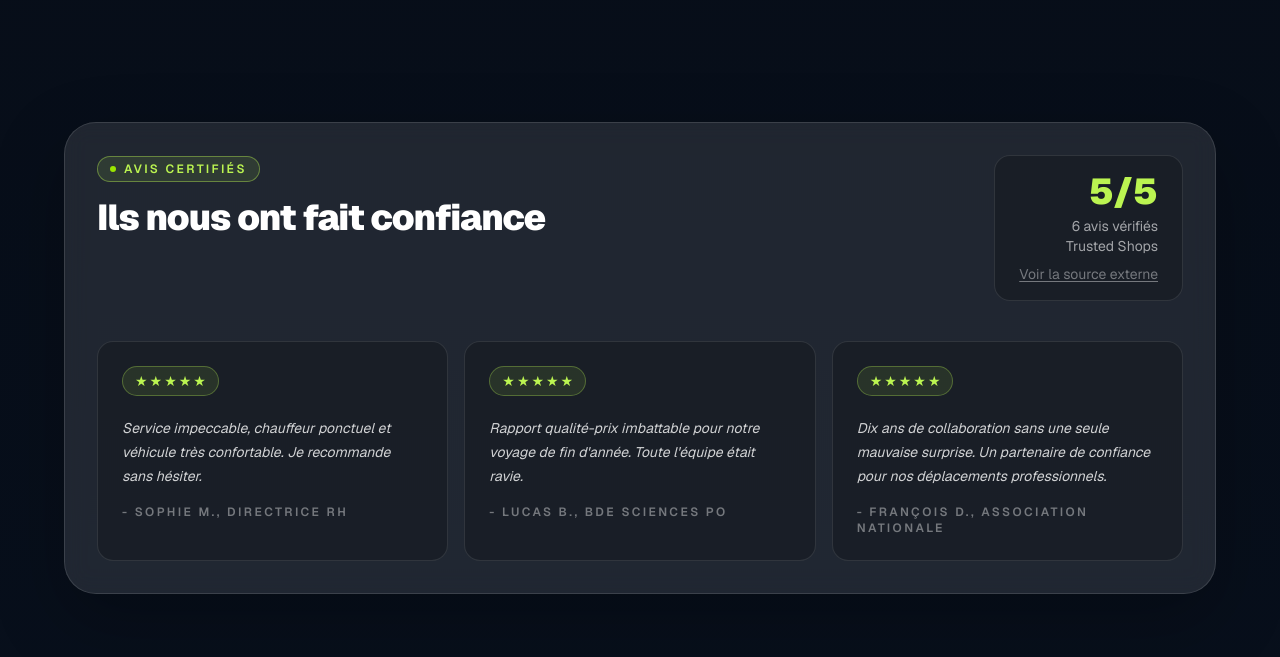
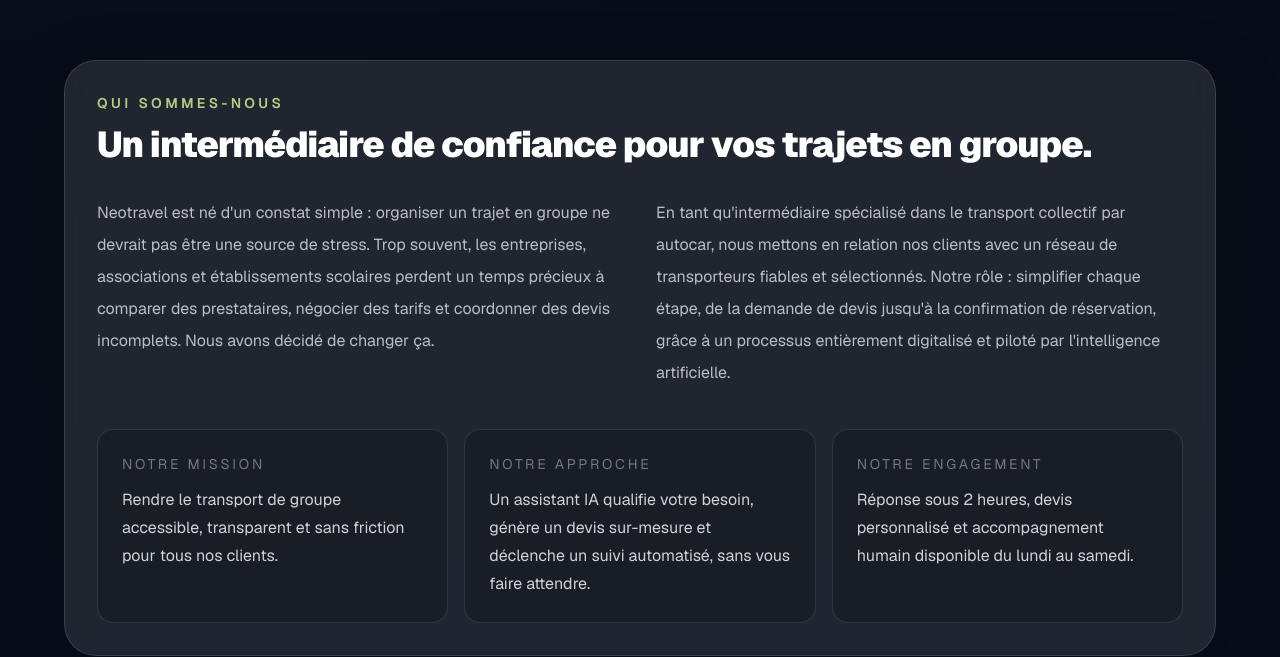
Before and after one commit to mathismce/neotravel, a Next.js app: page / in a window 1280 px wide. Shown: the part 1642-2299 px from the top of the page. Built offline with nearby package versions, Linux system fonts and the light colour scheme.

Commit message:
Ajout section Qui sommes-nous

```diff
--- a/app/page.tsx
+++ b/app/page.tsx
@@ -128,7 +128,52 @@
         </div>
       </section>
 
+<section
+  id="qui-sommes-nous"
+  className="relative flex min-h-screen items-center px-4 py-16 sm:px-6 lg:px-8"
+>
+  <div className="relative z-10 mx-auto w-full max-w-6xl rounded-[32px] border border-white/12 bg-white/10 p-6 text-white shadow-[0_25px_70px_rgba(0,0,0,0.25)] backdrop-blur-md sm:p-8">
+    <p className="text-sm font-semibold uppercase tracking-[0.24em] text-lime-200/80">
+      Qui sommes-nous
+    </p>
+    <h2 className="mt-3 text-3xl font-black tracking-[-0.03em] sm:text-4xl">
+      Un intermédiaire de confiance pour vos trajets en groupe.
+    </h2>
+
+    <div className="mt-8 grid gap-8 md:grid-cols-2">
+      <p className="text-base leading-8 text-white/70">
+        Neotravel est né d'un constat simple : organiser un trajet en groupe ne devrait pas être une source de stress. Trop souvent, les entreprises, associations et établissements scolaires perdent un temps précieux à comparer des prestataires, négocier des tarifs et coordonner des devis incomplets. Nous avons décidé de changer ça.
+      </p>
+      <p className="text-base leading-8 text-white/70">
+        En tant qu'intermédiaire spécialisé dans le transport collectif par autocar, nous mettons en relation nos clients avec un réseau de transporteurs fiables et sélectionnés. Notre rôle : simplifier chaque étape, de la demande de devis jusqu'à la confirmation de réservation, grâce à un processus entièrement digitalisé et piloté par l'intelligence artificielle.
+      </p>
+    </div>
+
+    <div className="mt-10 grid gap-4 sm:grid-cols-3">
+      <div className="rounded-2xl border border-white/10 bg-black/20 p-6">
+        <p className="text-sm uppercase tracking-[0.2em] text-white/40">Notre mission</p>
+        <p className="mt-3 text-base leading-7 text-white/80">
+          Rendre le transport de groupe accessible, transparent et sans friction pour tous nos clients.
+        </p>
+      </div>
+      <div className="rounded-2xl border border-white/10 bg-black/20 p-6">
+        <p className="text-sm uppercase tracking-[0.2em] text-white/40">Notre approche</p>
+        <p className="mt-3 text-base leading-7 text-white/80">
+          Un assistant IA qualifie votre besoin, génère un devis sur-mesure et déclenche un suivi automatisé, sans vous faire attendre.
+        </p>
+      </div>
+      <div className="rounded-2xl border border-white/10 bg-black/20 p-6">
+        <p className="text-sm uppercase tracking-[0.2em] text-white/40">Notre engagement</p>
+        <p className="mt-3 text-base leading-7 text-white/80">
+          Réponse sous 2 heures, devis personnalisé et accompagnement humain disponible du lundi au samedi.
+        </p>
+      </div>
+    </div>
+  </div>
+</section>
+
       <section
+
   id="avis"
   className="relative flex min-h-screen items-center px-4 py-16 sm:px-6 lg:px-8"
 >
```
